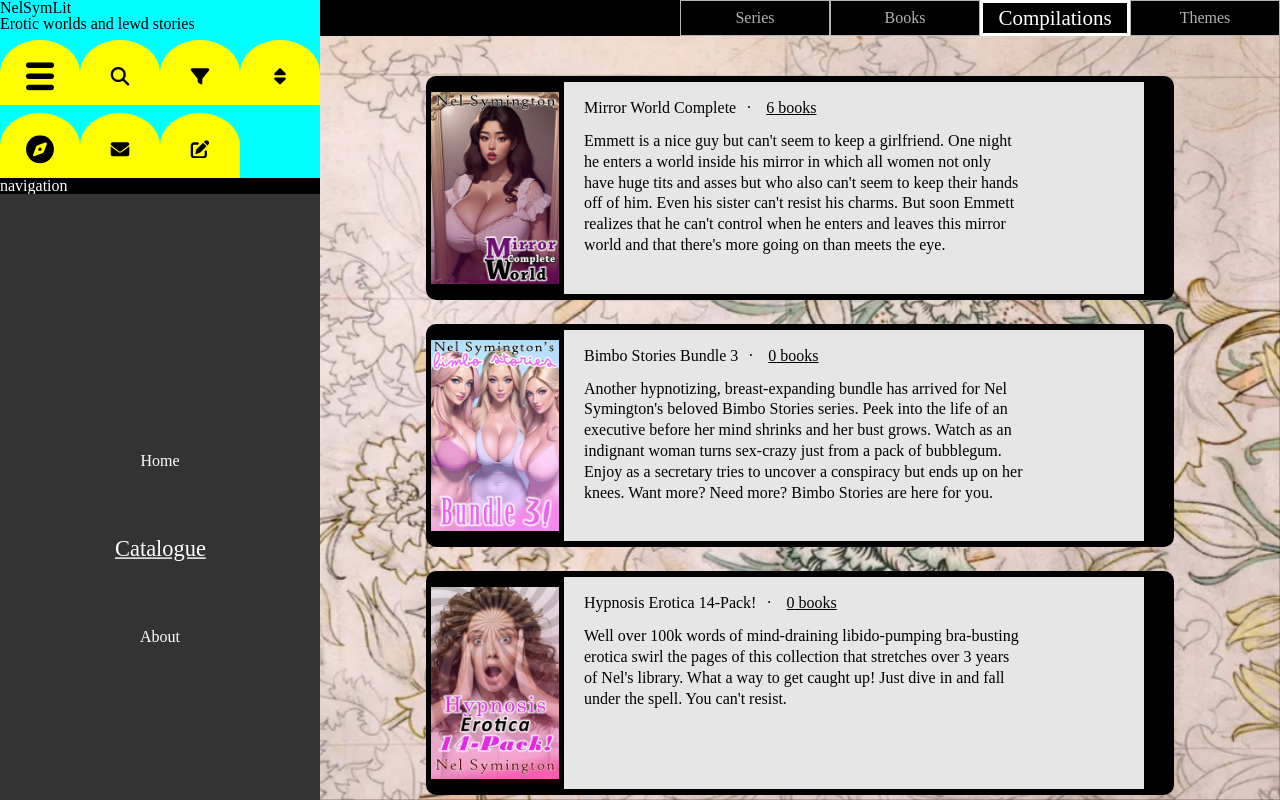
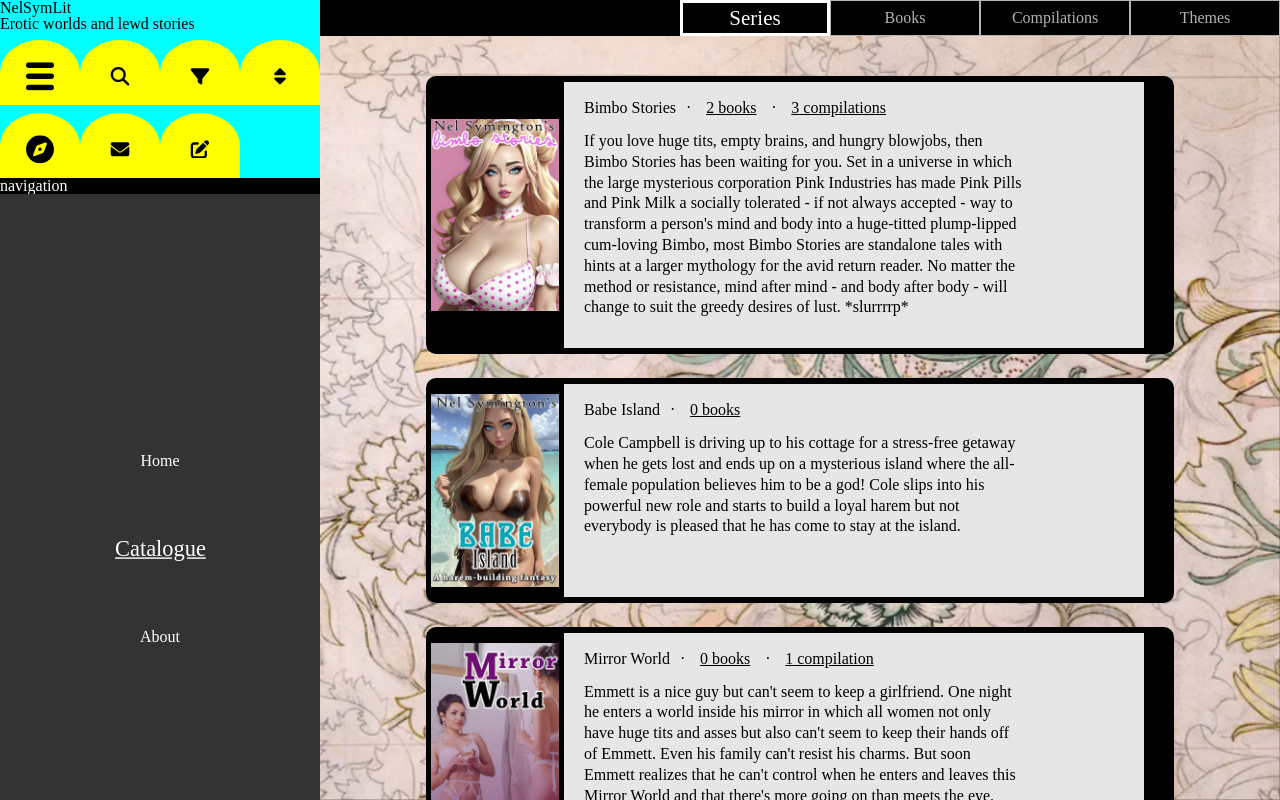
Before and after one commit to Driijko/wren, a Svelte app: page / in a window 1280 px wide. Built offline with nearby package versions, Linux system fonts and the light colour scheme.

Commit message:
static: series: add compilations to some series.

```diff
--- a/src/components/4-structures/catalogue/CatalogueItemNarrow.svelte
+++ b/src/components/4-structures/catalogue/CatalogueItemNarrow.svelte
@@ -23,8 +23,9 @@
       </p>
       {#if type === "series" && item.compilations.length > 0}
         <p>
-          <a href={`${item.title}:compilations`}>
-            {item.compilations.length} compilations
+          <a href={`${item.title}:compilation`}>
+            {item.compilations.length}
+            compilation{item.compilations.length > 1 ? "s" : ""}
           </a>
         </p>
       {/if}
--- a/src/components/4-structures/catalogue/CatalogueItemWide.svelte
+++ b/src/components/4-structures/catalogue/CatalogueItemWide.svelte
@@ -26,7 +26,8 @@
         &middot
         <p>
           <a href={`${item.title}:compilations`}>
-            {item.compilations.length} compilations
+            {item.compilations.length}
+            compilation{item.compilations.length > 1 ? "s" : ""}
           </a>
         </p>
       {/if}
--- a/src/dynamic/catalogueDisplay.js
+++ b/src/dynamic/catalogueDisplay.js
@@ -5,7 +5,7 @@ import themes from "../static/themes";
 import compilations from "../static/compilations";
 
 // STATE -----------------------------------------------
-export const catalogueType = writable("compilations");
+export const catalogueType = writable("series");
 export const seriesDisplay = writable(series);
 export const compilationsDisplay = writable(compilations);
 export const booksDisplay = writable(books);
--- a/src/static/series.js
+++ b/src/static/series.js
@@ -8,7 +8,7 @@ const series = [
     tags: [],
     sale: "",
     date: [0, 0, 0],
-    compilations: [],
+    compilations: [0, 1, 7],
   },
   {
     id: 1,
@@ -29,7 +29,7 @@ const series = [
     books: [],
     tags: [],
     sale: "",
-    compilations: [],
+    compilations: [8],
     date: [0, 0, 0],
   },
   {
@@ -40,7 +40,7 @@ const series = [
     books: [],
     tags: [],
     sale: "",
-    compilations: [],
+    compilations: [2],
     date: [0, 0, 0],
   },
   {
@@ -51,7 +51,7 @@ const series = [
     books: [],
     tags: [],
     sale: "",
-    compilations: [],
+    compilations: [4],
     date: [0, 0, 0],
   },
   {
@@ -84,7 +84,7 @@ const series = [
     books: [],
     tags: [],
     sale: "",
-    compilations: [],
+    compilations: [3],
     date: [0, 0, 0],
   },
   {
```
